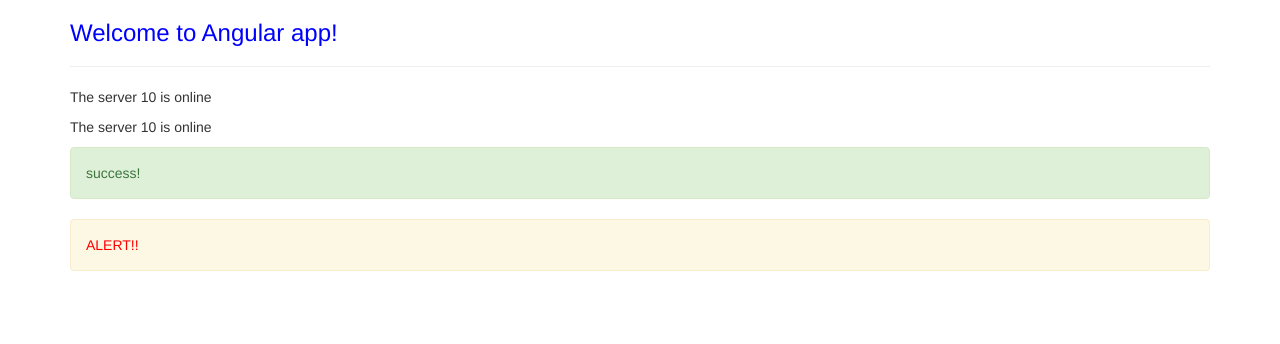
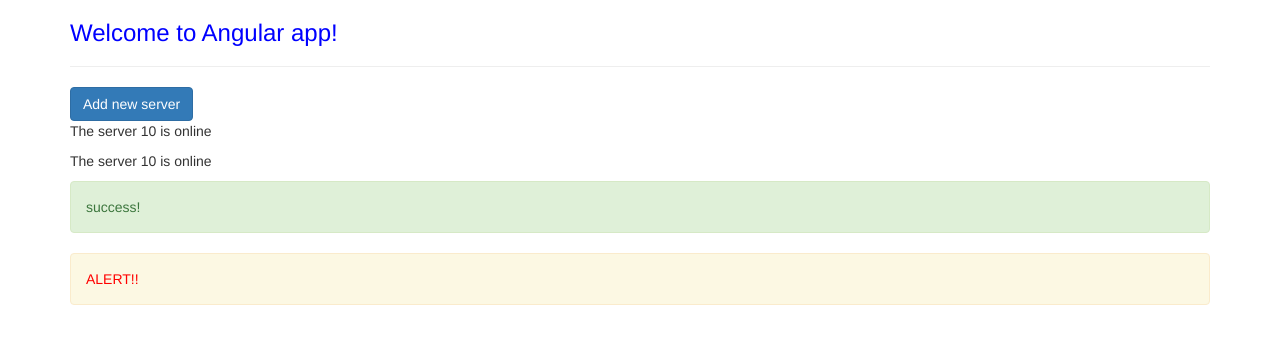
Before and after one commit to marcinsz/angular-first-app, an Angular app: page / in a window 1280 px wide. Shown: the top 344 px of the page. Built offline with nearby package versions, Linux system fonts and the light colour scheme.

Commit message:
Property binding

```diff
--- a/src/app/servers/servers.component.html
+++ b/src/app/servers/servers.component.html
@@ -1,2 +1,6 @@
+<button class="btn btn-primary" [disabled]="!allowNewServer">
+  Add new server
+</button>
+
 <app-server> </app-server>
 <app-server> </app-server>
--- a/src/app/servers/servers.component.ts
+++ b/src/app/servers/servers.component.ts
@@ -6,8 +6,12 @@
   styleUrls: ['./servers.component.css']
 })
 export class ServersComponent implements OnInit {
-
-  constructor() { }
+  allowNewServer = false;
+  constructor() {
+    setTimeout(()=>{
+      this.allowNewServer=true;
+    }, 3000)
+   }
 
   ngOnInit() {
   }
```
